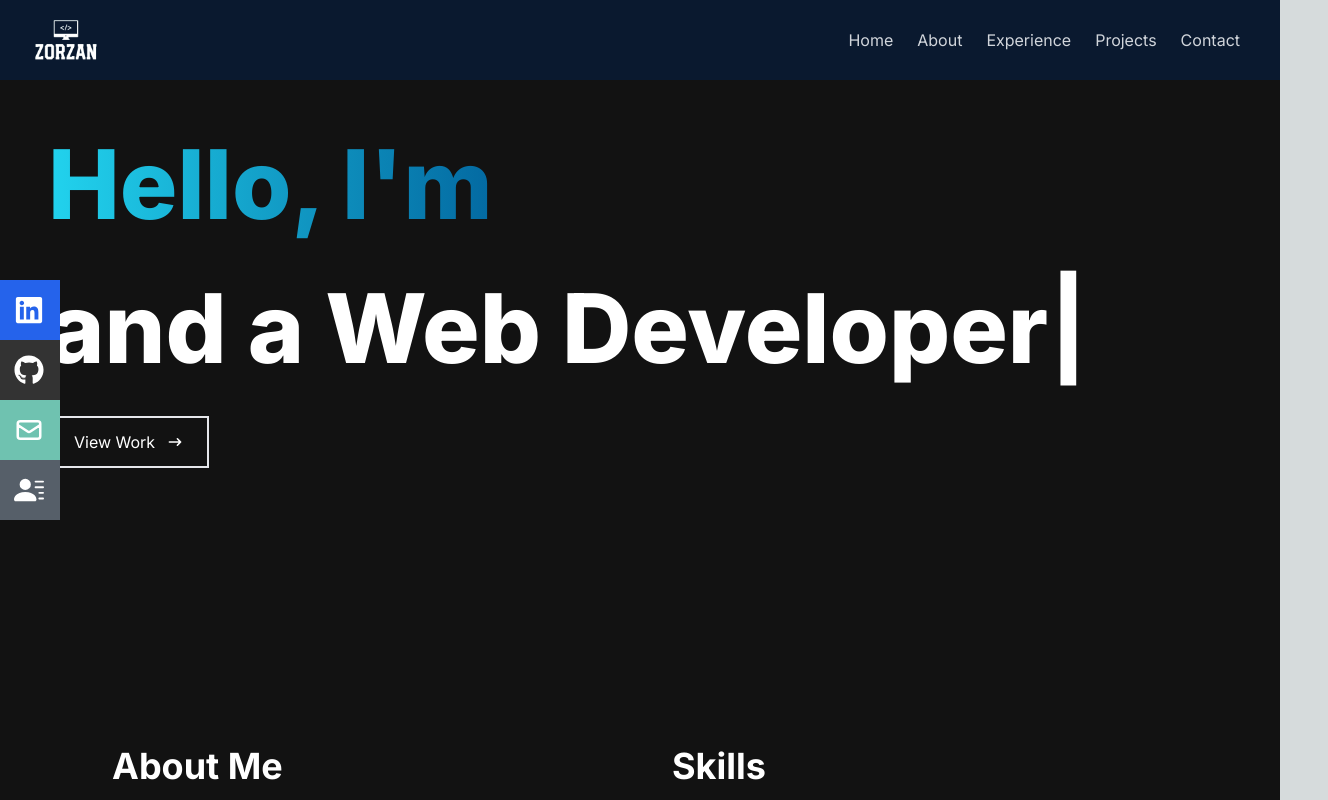
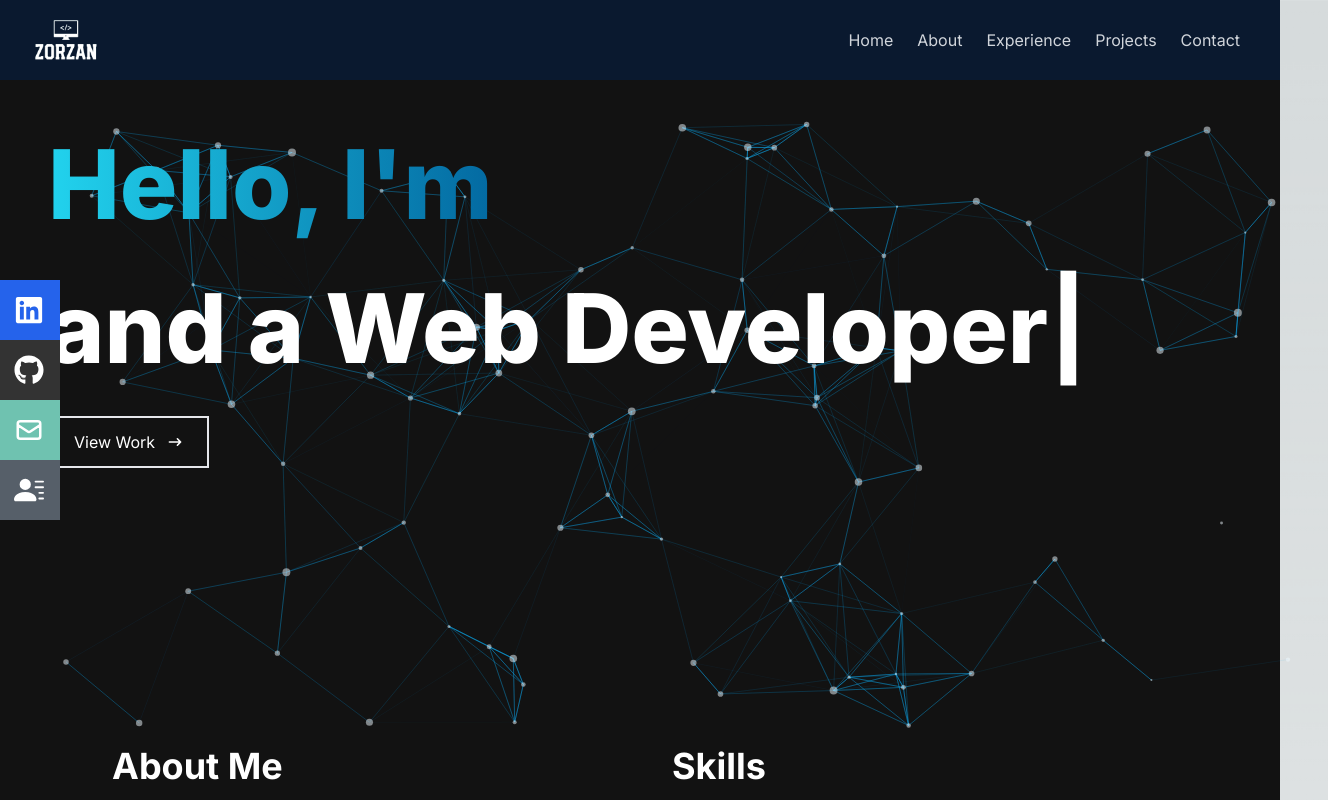
Before and after one commit to mauzorzan/WebPortfolio, a Next.js app: page / in a window 1280 px wide. Shown: the top 800 px of the page, 1328 px wide, since content can reach past the window. Built offline with nearby package versions, Linux system fonts and the light colour scheme.

Commit message:
Particle effect

```diff
--- a/package.json
+++ b/package.json
@@ -22,9 +22,11 @@
     "react-dom": "^18",
     "react-icons": "^4.11.0",
     "react-scroll": "^1.8.9",
+    "react-tsparticles": "^2.12.2",
     "react-type-animation": "^3.1.0",
     "react-vertical-timeline-component": "^3.6.0",
-    "resend": "^1.1.0"
+    "resend": "^1.1.0",
+    "tsparticles": "^2.12.0"
   },
   "devDependencies": {
     "@types/node": "^20.8.3",
--- a/src/app/components/HeroSection.jsx
+++ b/src/app/components/HeroSection.jsx
@@ -4,12 +4,15 @@ import {HiArrowNarrowRight} from 'react-icons/hi'
 import { TypeAnimation } from "react-type-animation";
 import { motion } from "framer-motion";
 import {Link} from 'react-scroll'
+import ParticlesContainer from './ParticlesContainer'
 
 
 
 const HeroSection = () => {
   return (
     <section name='home' className='w-full py-30 mb-[150px]'>
+      <ParticlesContainer/>
+      <div style={{ position: 'relative', zIndex: '1' }}>
       <div >
         <motion.div
           initial={{ opacity: 0, scale: 0.5 }}
@@ -55,6 +58,7 @@ const HeroSection = () => {
         >
         </motion.div>
       </div>
+      </div>
     </section>
   );
 };
--- a/src/app/components/NavBar.jsx
+++ b/src/app/components/NavBar.jsx
@@ -107,7 +107,7 @@ const Navbar = () => {
                     </a>
                 </li>
                 <li className='w-[160px] h-[60px] flex justify-between items-center ml-[-100px] hover:ml-[-10px] duration-300 bg-[#565f69]'>
-                    <a href='https://github.com/mauzorzan/resume/blob/main/Mauricio_Resume.pdf' target='_blank' className='flex justify-between items-center w-full text-white p-4'>
+                    <a href='https://github.com/mauzorzan/resume/blob/main/Resume_Mauricio_Zorzan.pdf' target='_blank' className='flex justify-between items-center w-full text-white p-4'>
                         Resume <BsFillPersonLinesFill size={30} />
                     </a>
                 </li>
--- /dev/null
+++ b/src/app/components/ParticlesContainer.jsx
@@ -0,0 +1,93 @@
+import React, {useCallback} from 'react'
+import {Particles} from 'react-tsparticles'
+import { loadFull } from 'tsparticles'
+const ParticlesContainer = () => {
+
+    const particlesInit = useCallback(async (engine) => {
+        await loadFull(engine);
+    }, []);
+
+    const pasrticlesLoaded = useCallback(async() => {}, [])
+    return <Particles
+    className='w-full h-[80%] absolute translate-z-0 z-0'
+    id='tsparticles'
+    init={particlesInit}
+    loaded={pasrticlesLoaded}
+    options={{
+        fullScreen: {enable: false},
+        background: {
+            color: {
+                value:''
+            },
+        },
+        fpsLimit: 120,
+        interactivity:{
+            events: {
+                onClick: {
+                    enable: false,
+                    mode: 'push',
+                },
+                onHover:{
+                    enable:true,
+                    mode:'repulse'
+                },
+                resize: true
+            },
+            modes:{
+                push: {
+                    quantity: 90
+                },
+                repulse:{
+                    distance: 200,
+                    duration: 0.4,
+                }
+            }
+        },
+        particles: {
+            color:{
+                value:'#f0f9ff'
+            },
+            links:{
+                color: '#0ea5e9',
+                distance: 150,
+                enable: true,
+                opacity: 0.5,
+                width: 1
+            },
+            collisions:{
+                enable: true,
+            },
+            move: {
+                directions: 'none',
+                enable: true,
+                outModes:{
+                    default: 'bounce'
+                },
+                random: false,
+                speed:1,
+                straight: false
+            },
+            number:{
+                density:{
+                    enable: true,
+                    area: 800
+                },
+                value: 100
+            },
+            opacity:{
+                value:0.5,
+            },
+            shape:{
+                type:'circle',
+            },
+            size:{
+                value: {min:1, max:4},
+            },
+        },
+        detectRetina: true,
+    }}
+    />
+
+}
+
+export default ParticlesContainer
--- a/src/app/layout.js
+++ b/src/app/layout.js
@@ -4,8 +4,7 @@ import { Inter } from 'next/font/google'
 const inter = Inter({ subsets: ['latin'] })
 
 export const metadata = {
-  title: 'Create Next App',
-  description: 'Generated by create next app',
+  title: 'Mauricio Zorzan',
 }
 
 export default function RootLayout({ children }) {
```
Also changed, not shown: 2 other files (tests, documents, lock files or other folders).
